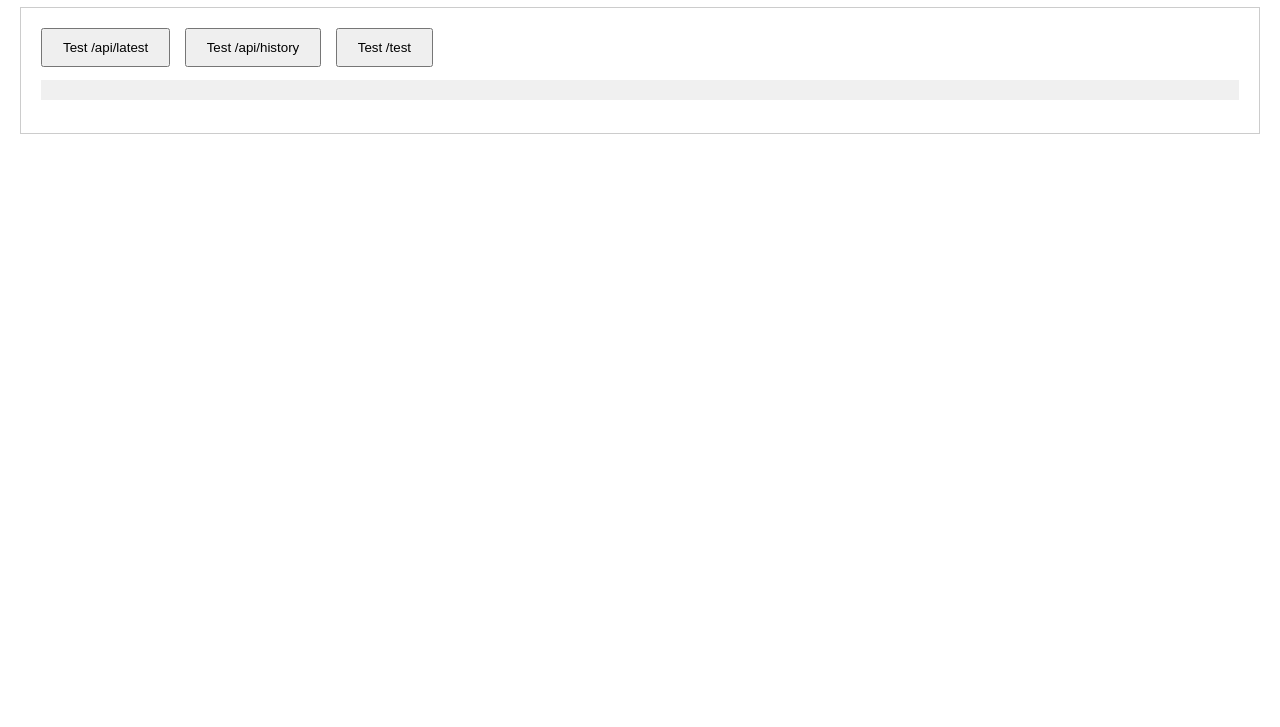
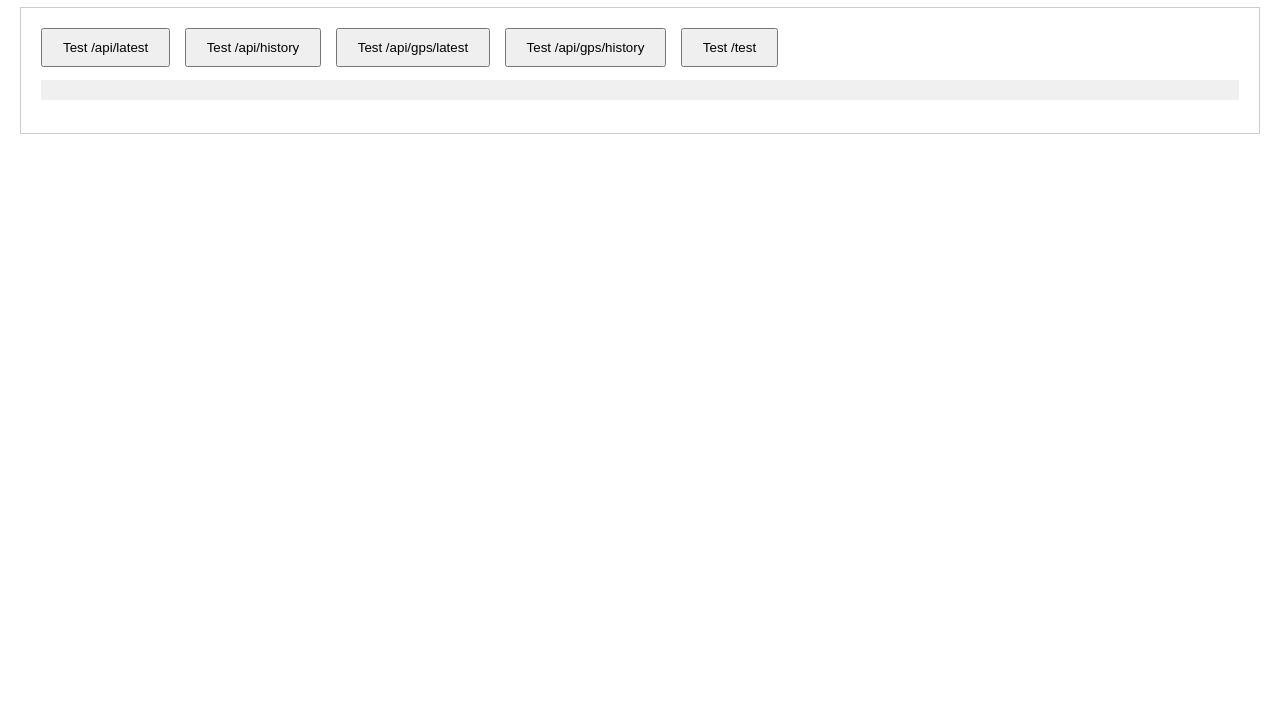
Before and after one commit to 123Lihb123/show_web, a website: page api-test.html in a window 1280 px wide. Shown: the part 73-800 px from the top of the page. Drawn offline with Linux system fonts and the light colour scheme.

Commit message:
Add GPS API test buttons

```diff
--- a/api-test.html
+++ b/api-test.html
@@ -15,6 +15,8 @@
   <div class="test">
     <button onclick="test('/api/latest')">Test /api/latest</button>
     <button onclick="test('/api/history')">Test /api/history</button>
+    <button onclick="test('/api/gps/latest')">Test /api/gps/latest</button>
+    <button onclick="test('/api/gps/history')">Test /api/gps/history</button>
     <button onclick="test('/test')">Test /test</button>
     <pre id="result"></pre>
   </div>
```
